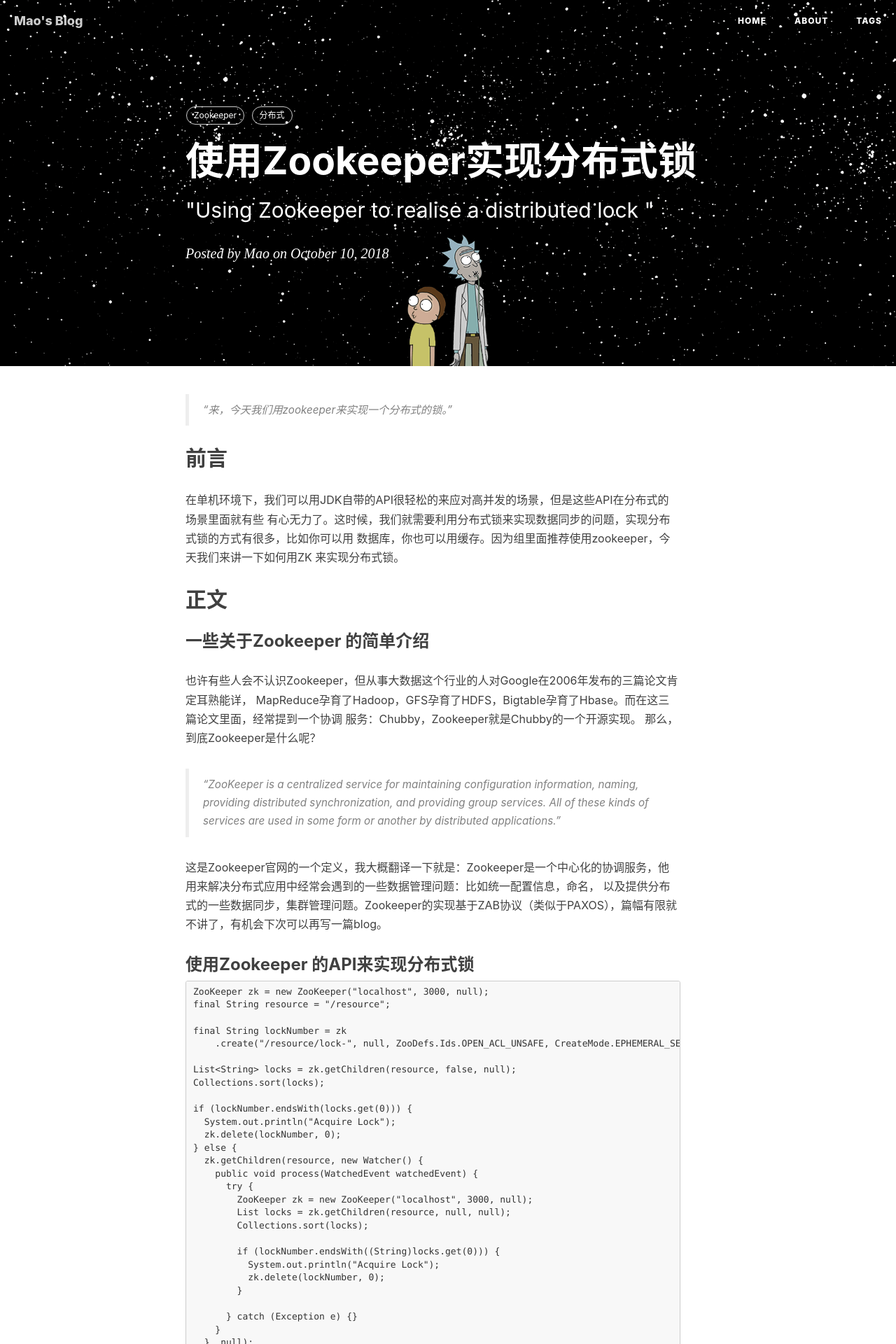
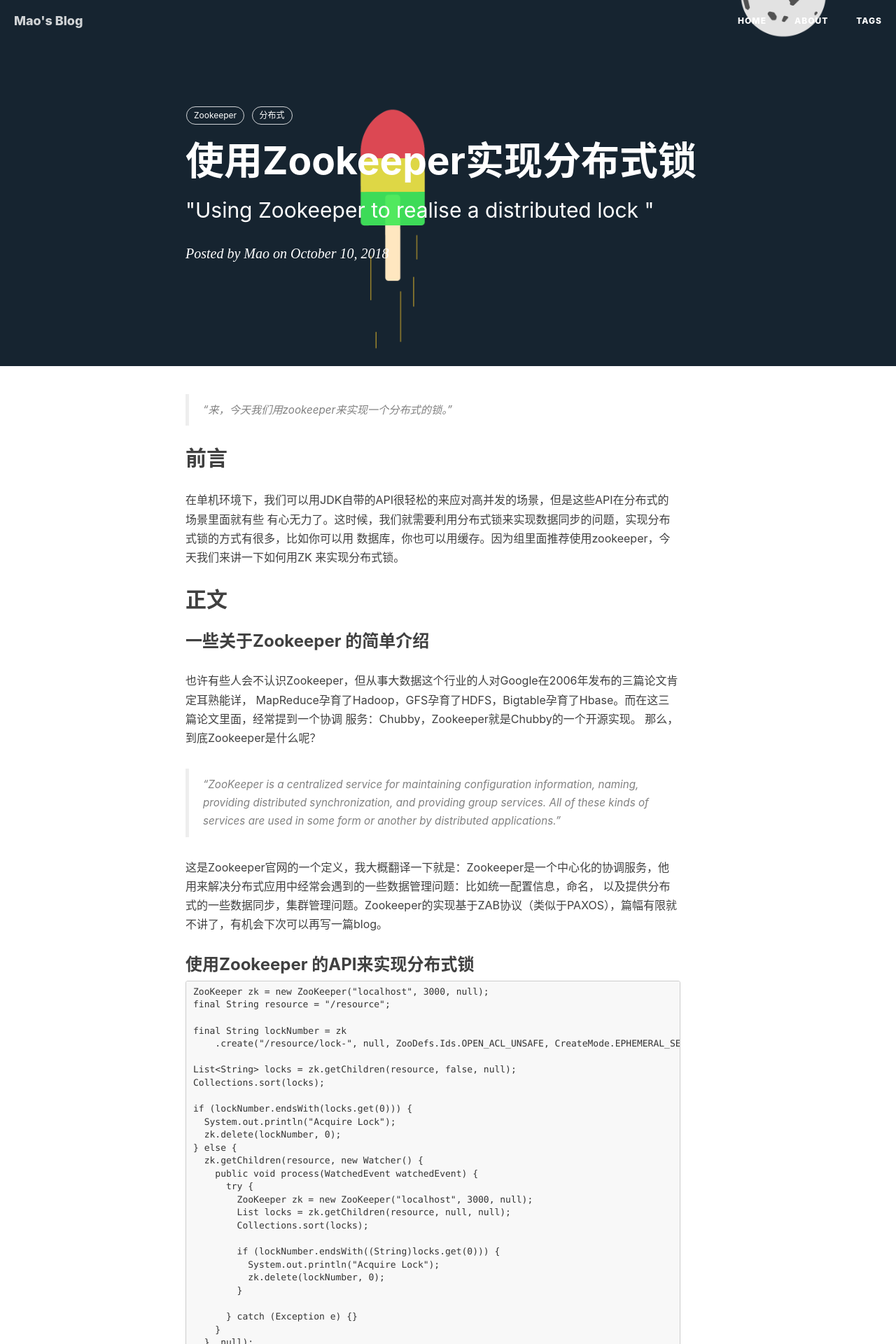
Before and after one commit to BravoMao/BravoMao.github.io, a Jekyll site: the page built from _posts/2018-10-10-Zookeeper-Distributed-lock.markdown, in a window 1280 px wide. Shown: the top 1920 px of the page at 70% size. Built offline with Jekyll 4.4.1, drawn with Linux system fonts in a browser that asks for light colours; nearby versions of some CDN libraries; comment, search, counter and statistics services are not loaded.

Commit message:
change post 2010 10 bg

```diff
--- a/_posts/2018-10-10-Zookeeper-Distributed-lock.markdown
+++ b/_posts/2018-10-10-Zookeeper-Distributed-lock.markdown
@@ -4,7 +4,7 @@
 subtitle:   " \"Using Zookeeper to realise a distributed lock \""
 date:       2018-10-10 13:18:00
 author:     "Mao"
-header-img: "img/post-bg-2018-08.png"
+header-img: "img/post-bg-2018-10.png"
 comments: true
 tags:
     - Zookeeper
```
Also changed, not shown: img/post-bg-2018-10.png (added).
